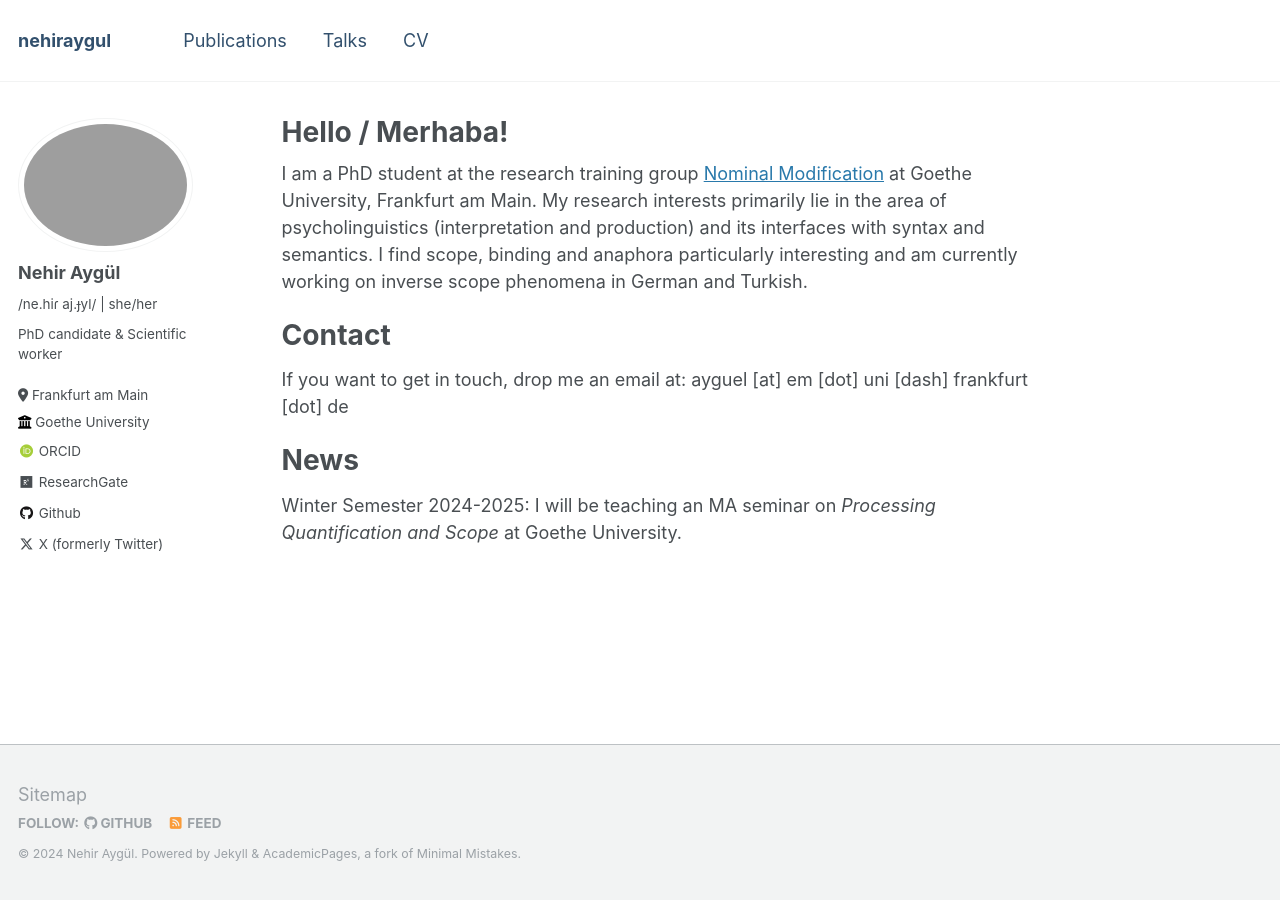
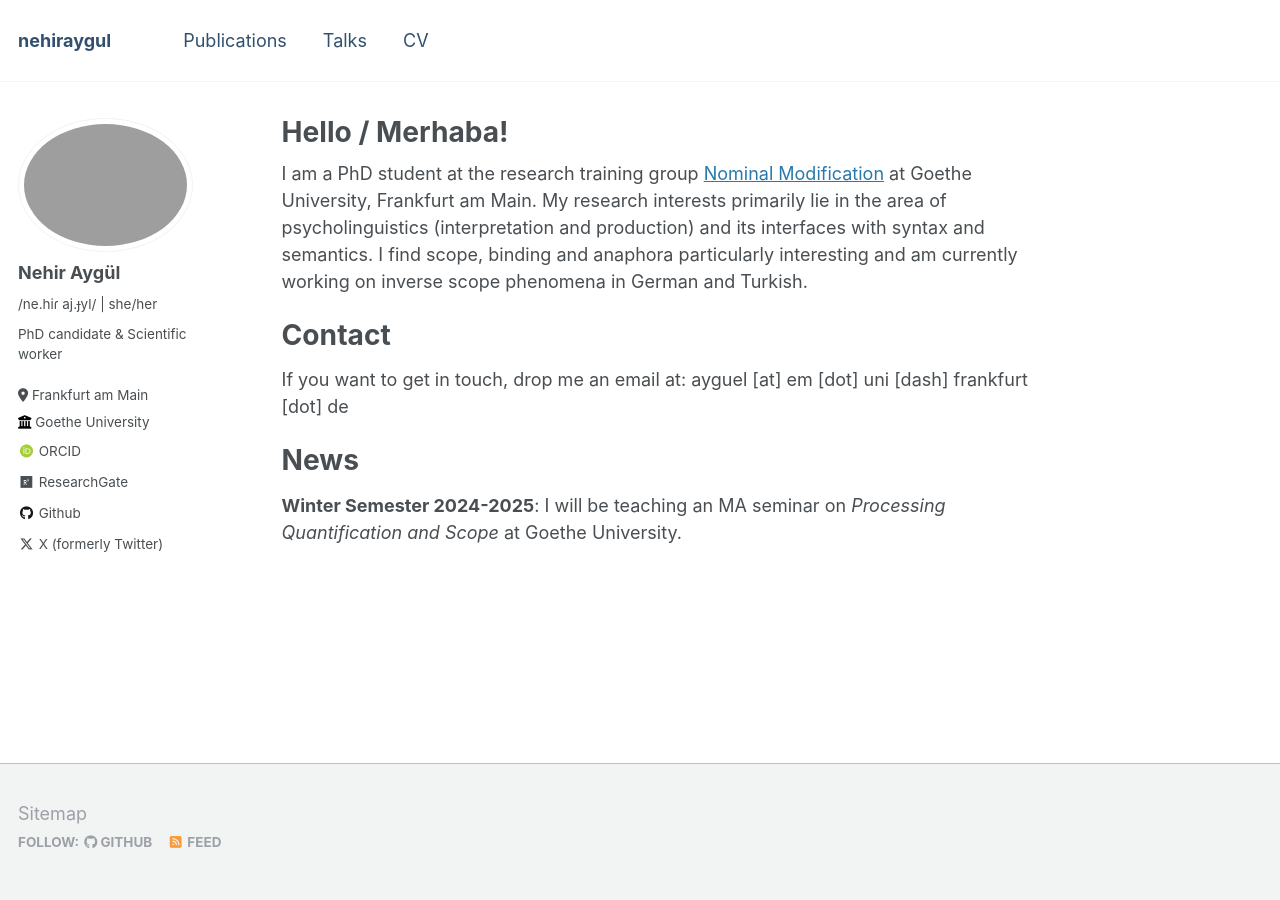
Before and after one commit to nehiraygul/nehiraygul.github.io, a Jekyll site: the page built from _pages/about.md, in a window 1280 px wide. Built offline with Jekyll 4.4.1, drawn with Linux system fonts in a browser that asks for light colours; some web fonts are replaced.

Commit message:
scss update and about page

```diff
--- a/_includes/footer.html
+++ b/_includes/footer.html
@@ -20,5 +20,3 @@
     <li><a href="{% if site.atom_feed.path %}{{ site.atom_feed.path }}{% else %}{{ base_path }}/feed.xml{% endif %}"><i class="fa fa-fw fa-rss-square" aria-hidden="true"></i> {{ site.data.ui-text[site.locale].feed_label | default: "Feed" }}</a></li>
   </ul>
 </div>
-
-<div class="page__footer-copyright">&copy; {{ site.time | date: '%Y' }} {{ site.name | default: site.title }}. {{ site.data.ui-text[site.locale].powered_by | default: "Powered by" }} <a href="http://jekyllrb.com" rel="nofollow">Jekyll</a> &amp; <a href="https://github.com/academicpages/academicpages.github.io">AcademicPages</a>, a fork of <a href="https://mademistakes.com/work/minimal-mistakes-jekyll-theme/" rel="nofollow">Minimal Mistakes</a>.</div>
--- a/_includes/social-share.html
+++ b/_includes/social-share.html
@@ -5,6 +5,8 @@
     <h4 class="page__share-title">{{ site.data.ui-text[site.locale].share_on_label | default: "Share on" }}</h4>
   {% endif %}
 
+  <a href="https://tootpick.org/#text={{ base_path }}{{ page.url }}" class="btn btn--mastodon" title="{{ site.data.ui-text[site.locale].share_on_label | default: 'Share on' }} Mastodon"><i class="fab fa-fw fa-mastodon" aria-hidden="true"></i><span> Mastodon</span></a>
+
   <a href="https://twitter.com/intent/tweet?text={{ base_path }}{{ page.url }}" class="btn btn--twitter" title="{{ site.data.ui-text[site.locale].share_on_label | default: 'Share on' }} Twitter"><i class="fab fa-twitter" aria-hidden="true"></i><span> Twitter</span></a>
 
   <a href="https://www.facebook.com/sharer/sharer.php?u={{ base_path }}{{ page.url }}" class="btn btn--facebook" title="{{ site.data.ui-text[site.locale].share_on_label | default: 'Share on' }} Facebook"><i class="fab fa-facebook" aria-hidden="true"></i><span> Facebook</span></a>
--- a/_pages/about.md
+++ b/_pages/about.md
@@ -16,4 +16,4 @@ If you want to get in touch, drop  me an email at: ayguel [at] em [dot] uni [das
 
 News
 ======
-Winter Semester 2024-2025: I will be teaching an MA seminar on *Processing Quantification and Scope* at Goethe University.
+**Winter Semester 2024-2025**: I will be teaching an MA seminar on *Processing Quantification and Scope* at Goethe University.
```
Also changed, not shown: _layouts/default.html (line endings or trailing spaces), 1 other file.
